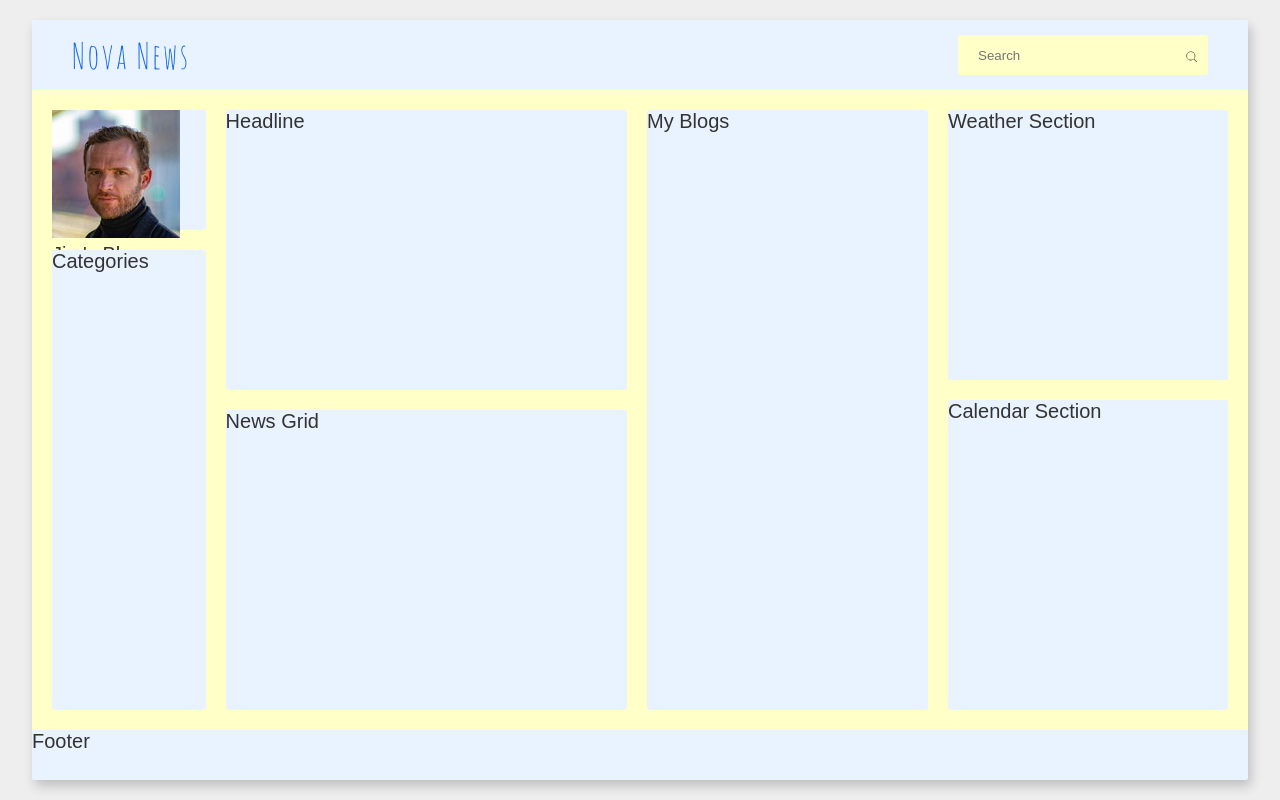
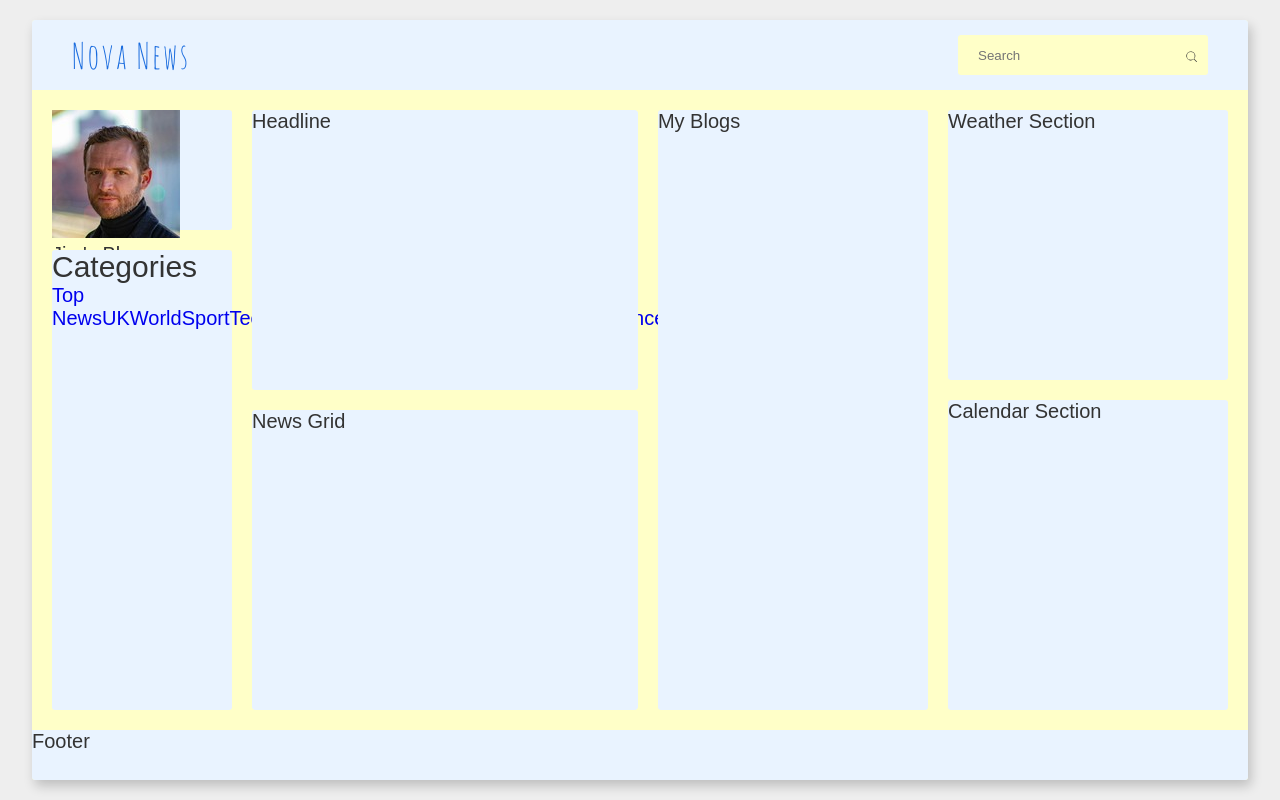
Before and after one commit to Nimira43/Atlas-News, a React (Vite) app: page / in a window 1280 px wide. Built offline with nearby package versions, Linux system fonts and the light colour scheme; a web font is replaced by a local one.

Commit message:
Setting up Categories navbar

```diff
--- a/src/components/Navbar.jsx
+++ b/src/components/Navbar.jsx
@@ -4,10 +4,47 @@ const Navbar = () => {
   return (
     <div className='navbar'>
       <div className='user bg-box'>
-        <img src={User} alt="user" />
+        <img
+          src={User}
+          alt="user"
+        />
         <p>Jim's Blog</p>
       </div>
-      <nav className='categories bg-box'>Categories</nav>
+      <nav className='categories bg-box'>
+        <h1 className='nav-heading'>Categories</h1>
+        <div className='nav-links'>
+          <a href="#" className='nav-link'>
+            Top News
+          </a>
+          <a href="#" className='nav-link'>
+            UK
+          </a>
+          <a href="#" className='nav-link'>
+            World
+          </a>
+          <a href="#" className='nav-link'>
+            Sport
+          </a>
+          <a href="#" className='nav-link'>
+            Technology
+          </a>
+          <a href="#" className='nav-link'>
+            Business
+          </a>
+          <a href="#" className='nav-link'>
+            Entertainment
+          </a>
+          <a href="#" className='nav-link'>
+            Health
+          </a>
+          <a href="#" className='nav-link'>
+            Science
+          </a>
+          <a href="#" className='nav-link'>
+            Featured
+          </a>
+        </div>
+      </nav>
     </div>
   )
 }
```
